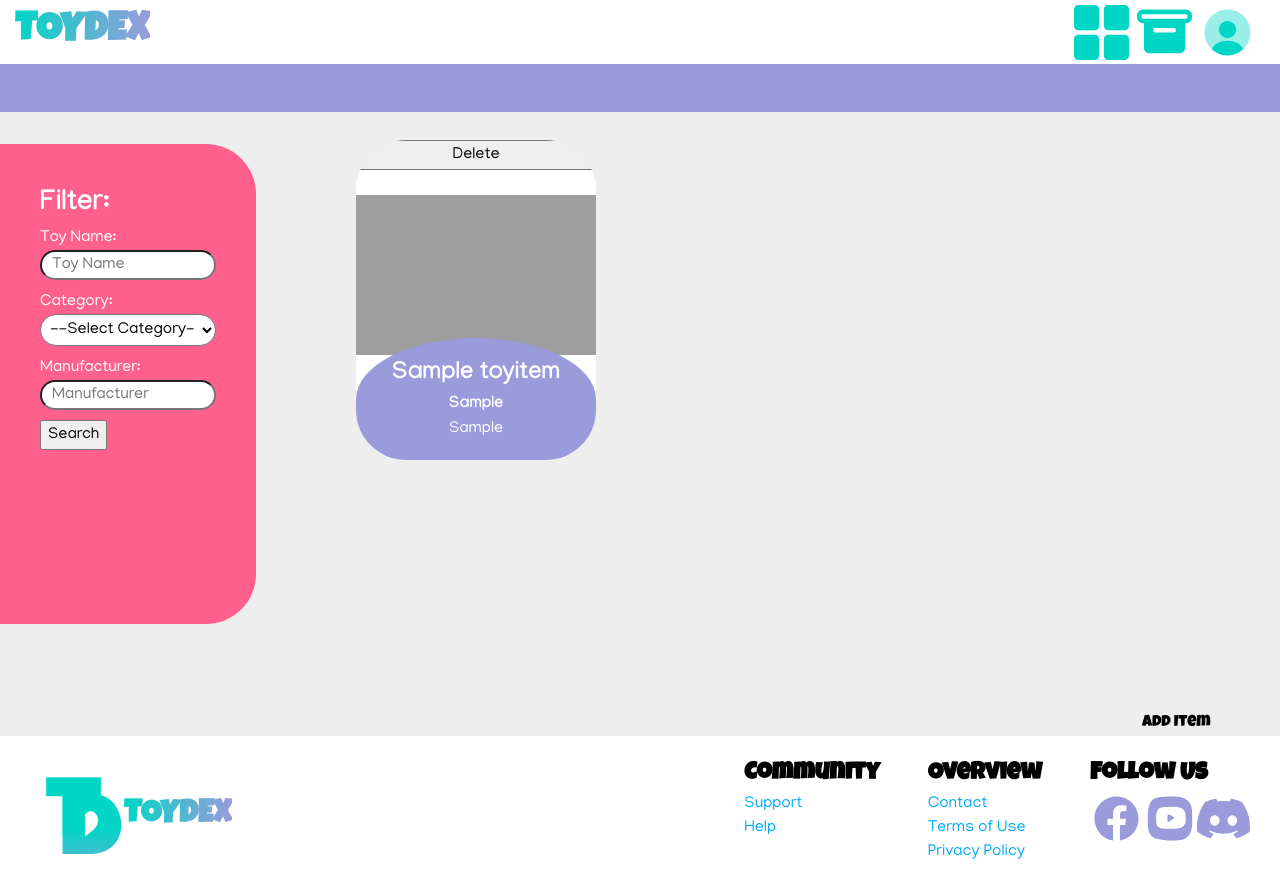
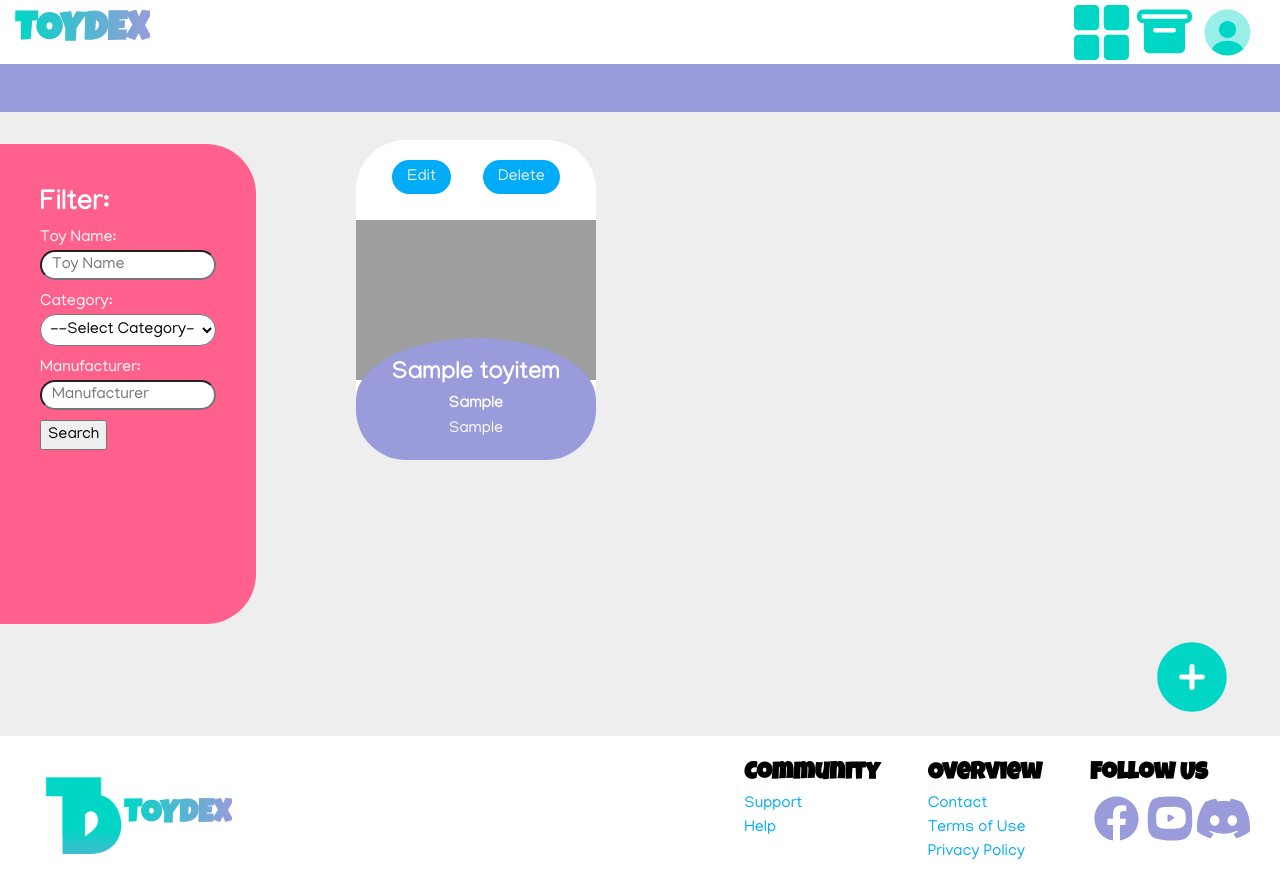
Before and after one commit to anderrated/ToyDex, a PHP site: page /home.php in a window 1280 px wide. Run offline with PHP 8.4, Linux system fonts and the light colour scheme; data comes from the database, SQL or seed files in the repository; tables that the repository leaves empty hold one stand-in row (values such as "Sample post"); grey boxes are pictures that could not be loaded.

Commit message:
Working Add Itme, Cancel Button, and View Toy item functionality

```diff
--- a/home.php
+++ b/home.php
@@ -117,22 +117,36 @@ include 'DBConnector.php';
                         $result = $conn->query($sql);
                         if ($result->num_rows > 0) {
                             while($row = $result->fetch_assoc()) {
-                                echo "<li id='".$row['item_id']."'>
-                                        <div class='li-content'>
-                                            <button onclick=\"if(confirm('Are you sure you want to delete this toy?')){document.getElementById('deleteForm_".$row['item_id']."').submit();}\" class='delete-btn'>Delete</button>
-                                            <form id='deleteForm_".$row['item_id']."' action='delete_toy.php' method='post' style='display: none;'>
-                                                <input type='hidden' name='item_id' value='" . $row['item_id'] . "'>
-                                            </form>
-                                            <div class='main-img'>
-                                                <img src='".$row['image_url']."'>
+                                $id      = (int) $row['item_id'];
+                                $img     = htmlspecialchars($row['image_url']);
+                                $name    = htmlspecialchars($row['name']);
+                                $cat     = htmlspecialchars($row['category']);
+                                $brand   = htmlspecialchars($row['brand']);
+
+                                echo '<li id="' . $id . '">
+                                        <div class="li-content">
+                                            <div class = update-btns>
+                                                <form action="edit_toy.php" class="deleteSection" method="post">
+                                                    <input type="hidden" name="item_id" value="' . $id . '">
+                                                    <button type="submit" id="edit-btn">Edit</button>
+                                                </form>
+                                                <form action="delete_toy.php" class="deleteSection" method="post">
+                                                    <input type="hidden" name="item_id" value="' . $id . '">
+                                                    <button type="submit" id="delete-btn">Delete</button>
+                                                </form>
                                             </div>
-                                            <div class='bubble-text'>
-                                                <h2>".htmlspecialchars($row['name'])."</h2>
-                                                <h4>".htmlspecialchars($row['category'])."</h4>
-                                                <p>".htmlspecialchars($row['brand'])."</p>
-                                            </div>
+                                            <a href="viewItem.php?item_id=' . $id . '" class="card-link">
+                                                <div class="main-img">
+                                                <img src="' . $img . '" alt="' . $name . '">
+                                                </div>
+                                                <div class="bubble-text">
+                                                <h2>' . $name . '</h2>
+                                                <h4>' . $cat . '</h4>
+                                                <p>' . $brand . '</p>
+                                                </div>
+                                            </a>
                                         </div>
-                                    </li>";
+                                    </li>';
                             }
                         } else {
                             echo "<p class='no-results'>No items available.</p>";
@@ -144,7 +158,7 @@ include 'DBConnector.php';
             </div>
         </section>
         <div class="add">
-            <button id="add-item" onclick="openAddPopup()">Add Item</button>
+            <button id="add-item" onclick="openAddPopup()"><img src = "images/add-circle-svgrepo-com.svg"></button>
         </div>
     </section>
     <footer>
```
